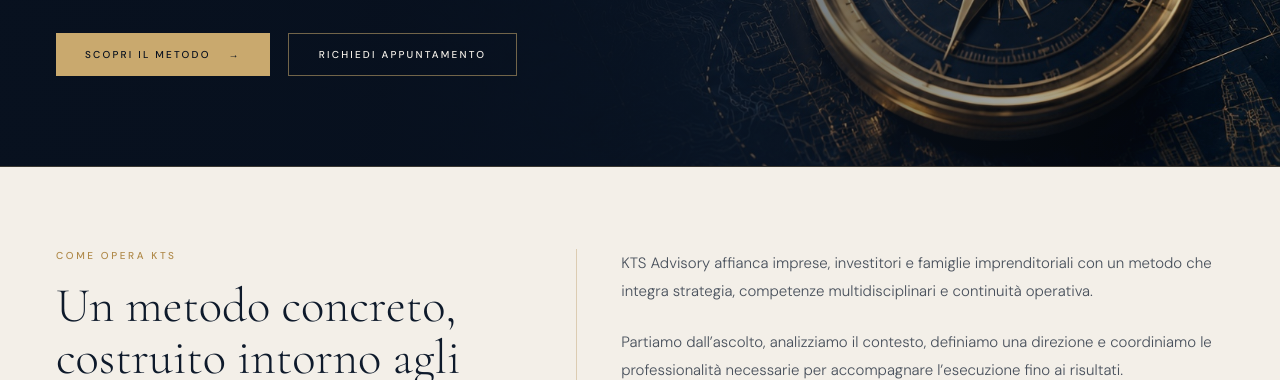
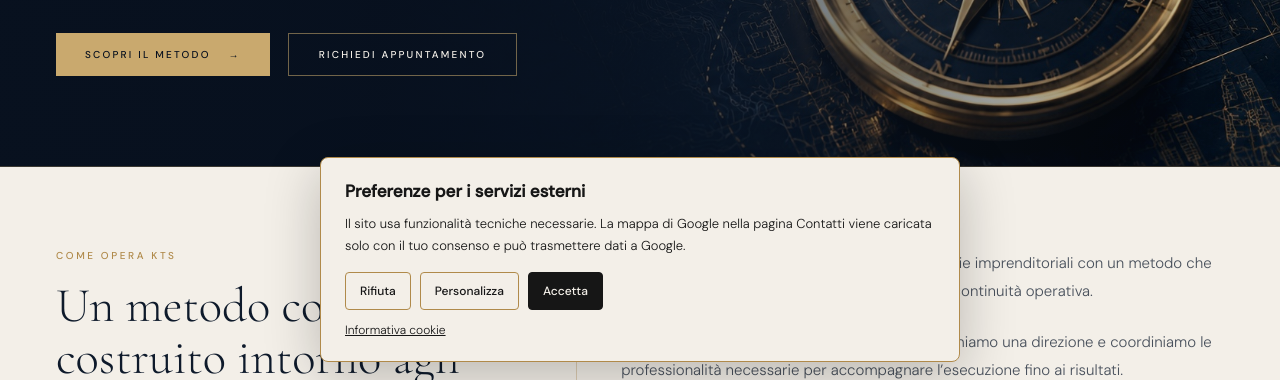
Before and after one commit to studiolegalenotturno/MATILDE, a plain HTML site: page approccio.html in a window 1280 px wide. Shown: the part 420-800 px from the top of the page. Drawn offline with nearby package versions, Linux system fonts and the light colour scheme.

Commit message:
privacy: wire optional-services consent in approccio.html

```diff
--- a/approccio.html
+++ b/approccio.html
@@ -1009,6 +1009,7 @@ footer{
   }
 }
 </style>
+<link rel="stylesheet" href="assets/kts-cookie-consent.css">
 </head>
 
 <body>
@@ -1495,5 +1496,6 @@ const savedLanguage = localStorage.getItem("siteLanguage") || "it";
 setLanguage(savedLanguage);
 </script>
 
+<script src="assets/kts-cookie-consent.js" defer></script>
 </body>
 </html>
```
